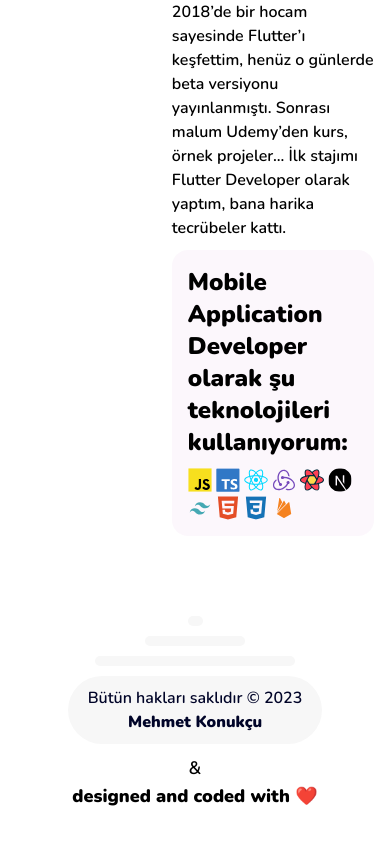
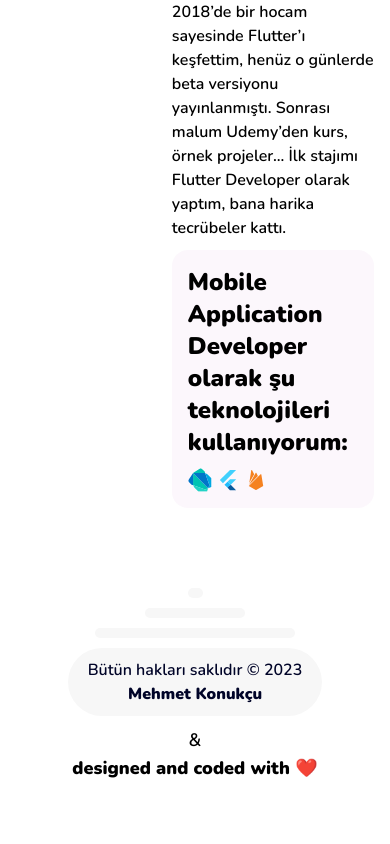
Before and after one commit to mehmetext/konukcudev-next, a Next.js app: page / in a window 390 px wide. Shown: the part 5595-6439 px from the top of the page. Built offline with nearby package versions, Linux system fonts and the light colour scheme.

Commit message:
AsDeveloper mobil güncellendi

```diff
--- a/src/components/organisms/HomeTemplate/AsDeveloper.tsx
+++ b/src/components/organisms/HomeTemplate/AsDeveloper.tsx
@@ -92,18 +92,7 @@ export default function AsDeveloper() {
 						</p>
 					</>
 				}
-				technologies={[
-					"javascript",
-					"typescript",
-					"react",
-					"redux",
-					"react-query",
-					"nextjs",
-					"tailwind",
-					"html",
-					"css",
-					"firebase",
-				]}
+				technologies={["dart", "flutter", "firebase"]}
 			/>
 		</>
 	);
```
